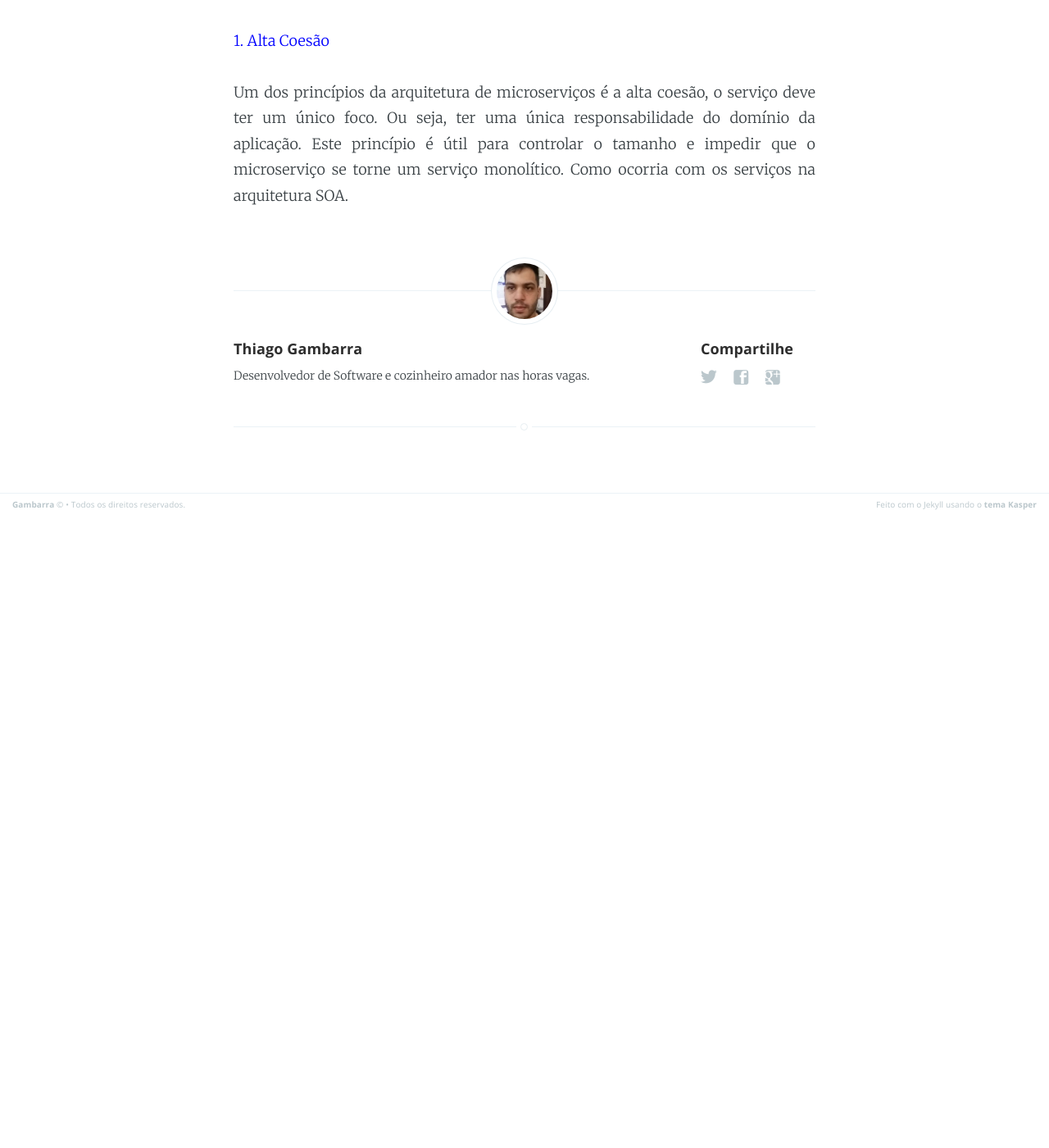
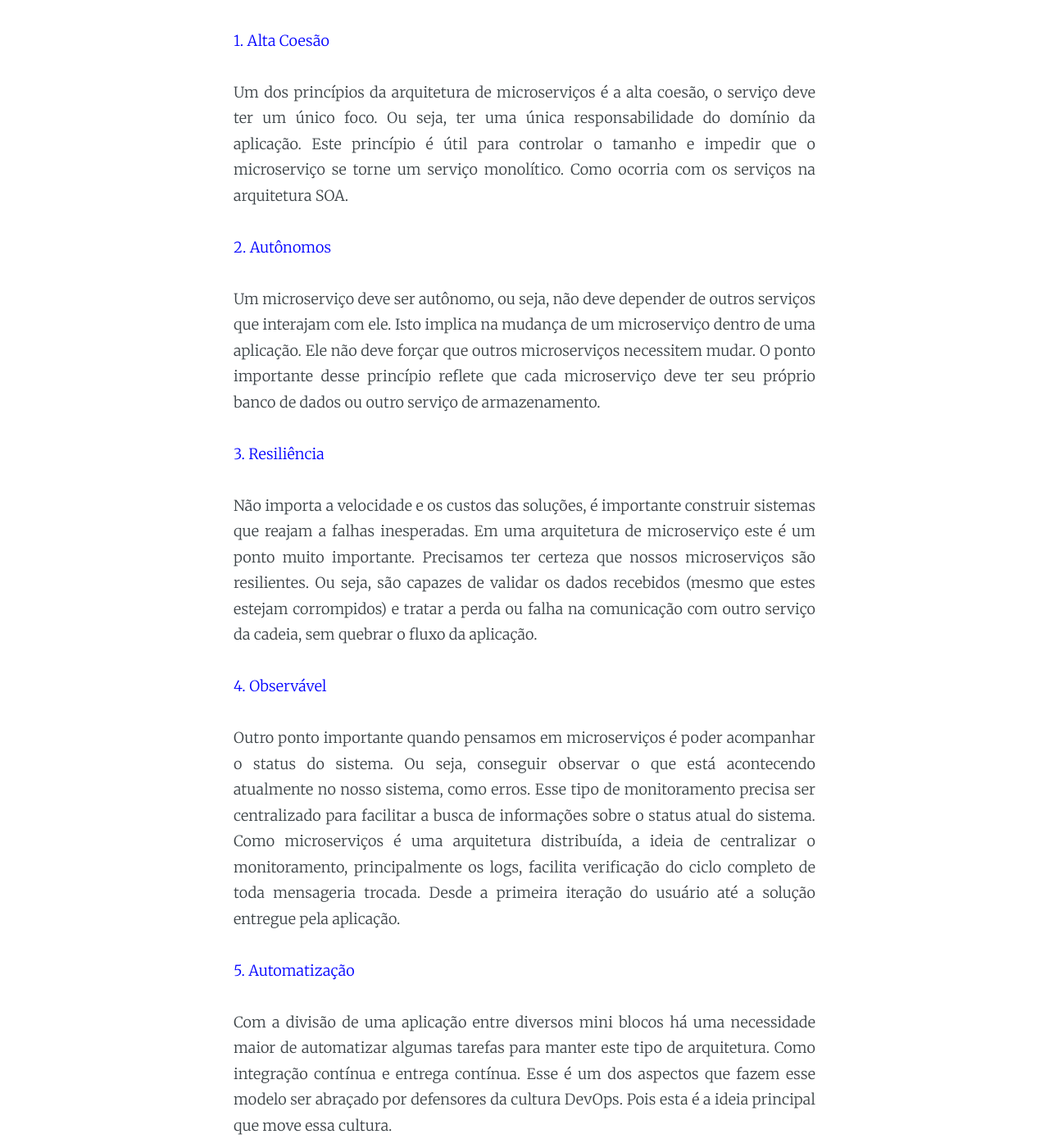
Before and after one commit to gambarra/gambarra.github.io, a Jekyll site: the page built from _posts/2018-03-10-alta-disponibilidade.md, in a window 1280 px wide and 1400 px high, scrolled down 2307 px. Shown: the whole window at 82% size. Built offline with Jekyll 4.4.1, drawn with Linux system fonts in a browser that asks for light colours; before the commit the page ends 2937 px from its top, so only the background shows below that; some of the changed text lies outside the part shown.

Commit message:
art: corrige

```diff
--- a/_posts/2018-03-10-alta-disponibilidade.md
+++ b/_posts/2018-03-10-alta-disponibilidade.md
@@ -38,3 +38,31 @@ Como mencionado anteriormente não há uma regra para definir o comportamento e
 <span style="color:blue">1. Alta Coesão</span>
 
 Um dos princípios da arquitetura de microserviços é a alta coesão, o serviço deve ter um único foco. Ou seja, ter uma única responsabilidade  do domínio da aplicação. Este princípio é útil para controlar o tamanho e impedir que o microserviço se torne um serviço monolítico. Como ocorria com os serviços na arquitetura SOA.
+
+<span style="color:blue">2. Autônomos</span>
+
+Um microserviço deve ser autônomo, ou seja, não deve depender de outros serviços que interajam com ele. Isto implica na mudança de um microserviço dentro de uma aplicação. Ele não deve forçar que outros microserviços necessitem mudar. O ponto importante desse princípio reflete que cada microserviço deve ter seu próprio banco de dados ou outro serviço de armazenamento.
+
+<span style="color:blue">3. Resiliência</span>
+
+Não importa a velocidade e os custos das soluções, é importante construir sistemas que reajam a falhas inesperadas. Em uma arquitetura de microserviço este é um ponto muito importante. Precisamos ter certeza que nossos microserviços são resilientes. Ou seja, são capazes de validar os dados recebidos (mesmo que estes estejam corrompidos) e tratar a perda ou falha na comunicação com outro serviço da cadeia, sem quebrar o fluxo da aplicação.
+
+<span style="color:blue">4. Observável</span>
+
+Outro ponto importante quando pensamos em microserviços é poder acompanhar o status do sistema. Ou seja, conseguir observar o que está acontecendo atualmente no nosso sistema, como erros. Esse tipo de monitoramento precisa ser centralizado para facilitar a busca de informações sobre o status atual do sistema. Como microserviços é uma arquitetura distribuída, a ideia de centralizar o monitoramento, principalmente os logs, facilita verificação do ciclo completo de toda mensageria trocada. Desde a primeira iteração do usuário até a solução entregue pela aplicação.
+
+<span style="color:blue">5. Automatização</span>
+
+Com a divisão de uma aplicação entre diversos mini blocos há uma necessidade maior de automatizar algumas tarefas para manter este tipo de arquitetura. Como integração contínua e entrega contínua. Esse é um dos aspectos que fazem esse modelo ser abraçado por defensores da cultura DevOps. Pois esta é a ideia principal que move essa cultura.
+
+<span style="color:blue">6. Centrado no domínio do negócio/span>
+
+Um microserviço deve estar focado no domínio do negócio. Assim sendo, deve ser uma função do negócio. Quem conhece o padrão de desenvolvimento DDD sabe que o domínio é o coração de uma aplicação. Utilizando um padrão distribuído como microserviços não é diferente. O conceito base que alicerça este pensamento é o que no DDD chamamos de Bounded Context (ou contextos delimitados).  Os contextos delimitados servem para refatorar um grande domínio em pequenos conjuntos de domínios que unidos representam o modelo de negócio de uma aplicação ou empresa. E é exatamente essa característica um dos pontos fundamentais no modelo de microserviços.
+
+### Abaixo segue uma imagem demonstrando como funciona uma arquitetura focada em microserviços.
+
+![](/assets/images/\microoservice/micro-servicos.png)
+
+Observe que como descrito acima, cada serviço é responsável por seu próprio sistema de armazenamento.
+
+Outro ponto importante é que geralmente há uma camada designada a orquestrar esses serviços. Essa orquestração pode ser realizada através uma API de orquestração ou de um Service BUS.
```
Also changed, not shown: assets/images/microoservice/micro-servicos.png (added).
